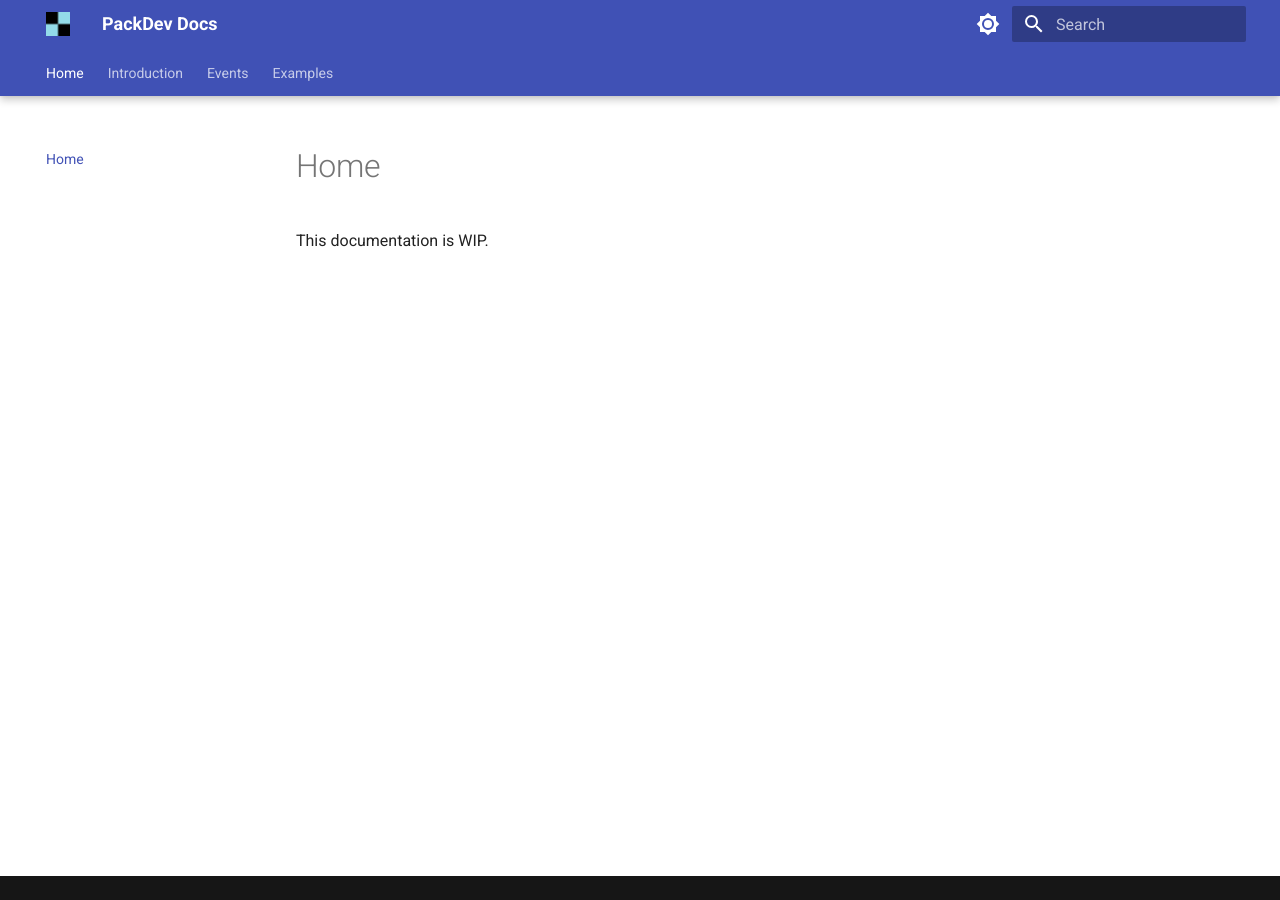
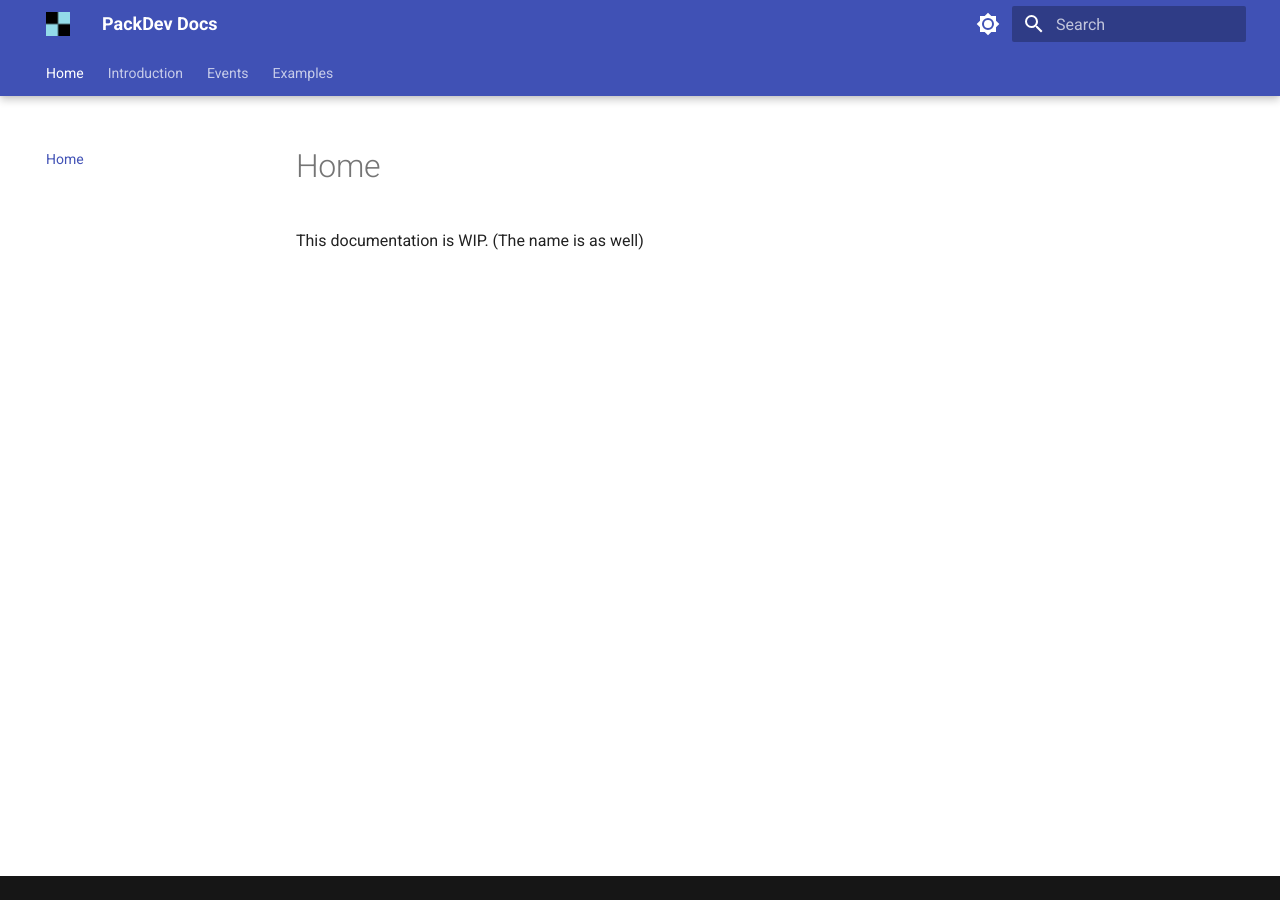
Before and after one commit to ThePansmith/docs, an MkDocs documentation site: the page built from docs/index.md, in a window 1280 px wide. Built offline with MkDocs 1.6.1 and Material for MkDocs 9.7.7, drawn with Linux system fonts in a browser that asks for light colours.

Commit message:
Update index.md

```diff
--- a/docs/index.md
+++ b/docs/index.md
@@ -1,3 +1,4 @@
 # Home
 
 This documentation is WIP.
+(The name is as well)
```
